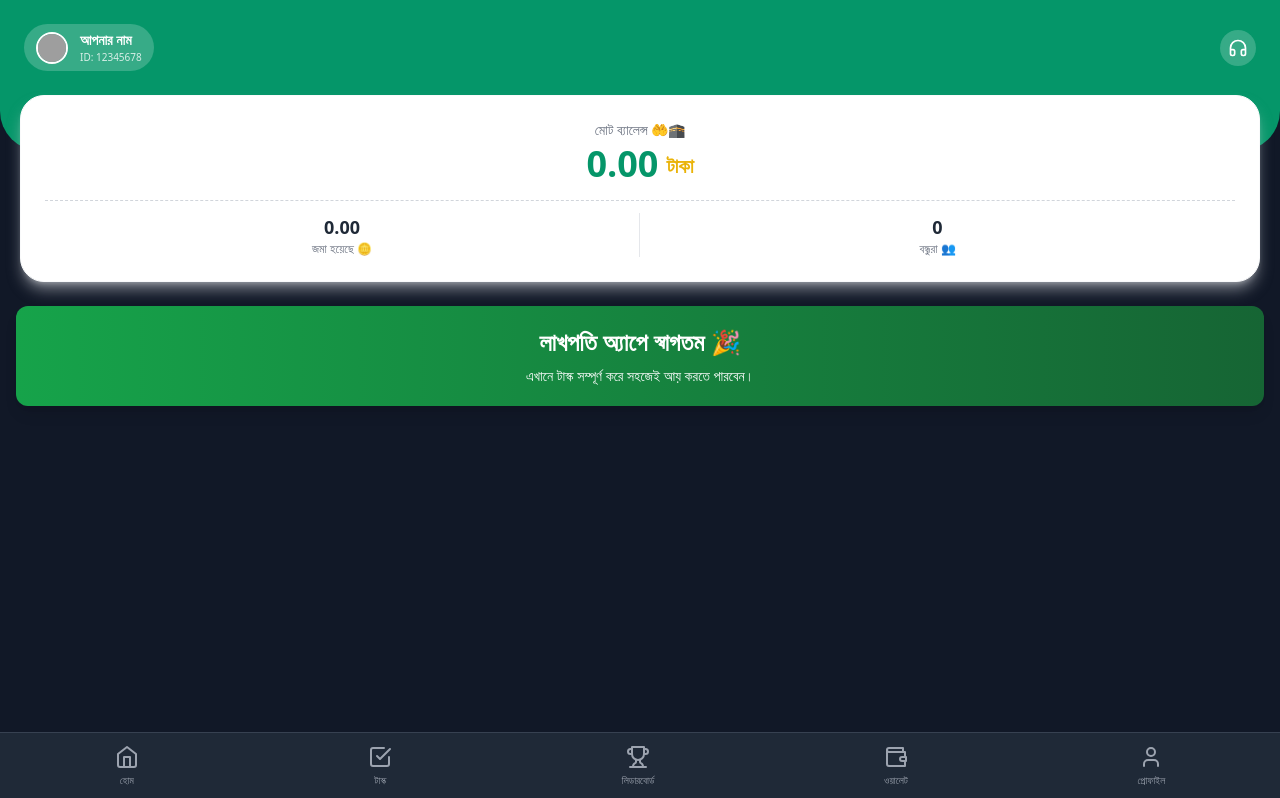
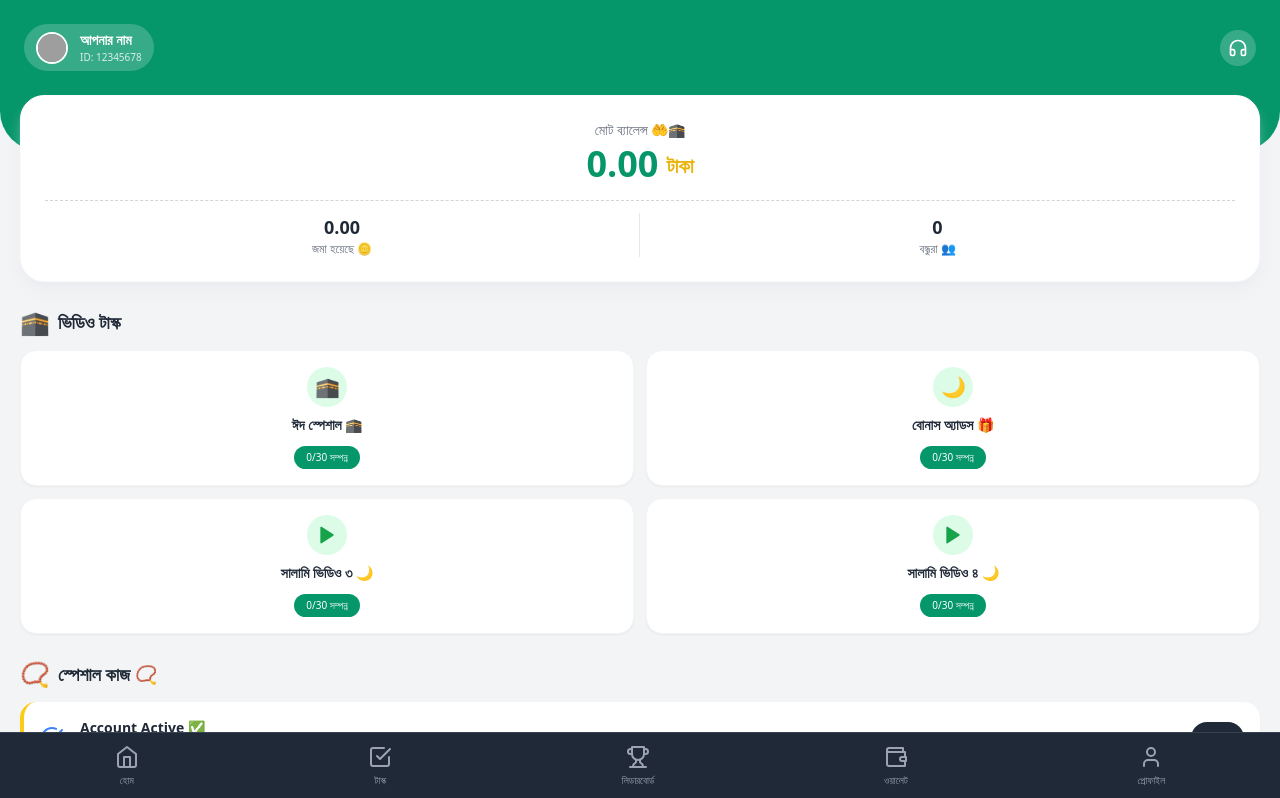
Before and after one commit to nahidx07/lakhpoti-app, a Next.js app: page / in a window 1280 px wide. Shown: the top 798 px of the page. Built offline with nearby package versions, Linux system fonts and the light colour scheme; grey boxes are pictures that could not be loaded.

Commit message:
Update page.js

```diff
--- a/app/page.js
+++ b/app/page.js
@@ -1,44 +1,87 @@
 "use client";
-import { useEffect, useState } from 'react';
+import Header from '@/components/Header';
 import BottomNav from '@/components/BottomNav';
-import Header from '@/components/Header';
-import { useStore } from '@/lib/store';
-import { motion } from 'framer-motion';
+import { Play, CheckCircle, MessageCircle, Send } from 'lucide-react';
 
 export default function Home() {
-  const { setUser } = useStore();
-  const [isTg, setIsTg] = useState(true);
+  return (
+    <div className="min-h-screen pb-24 bg-[#f3f4f6]">
+      <Header />
 
-  useEffect(() => {
-    if (typeof window !== 'undefined' && window.Telegram?.WebApp) {
-      const tg = window.Telegram.WebApp;
-      tg.expand();
-      const tgUser = tg.initDataUnsafe?.user;
-      const startParam = tg.initDataUnsafe?.start_param; // For referral
+      {/* ভিডিও টাস্ক সেকশন */}
+      <div className="px-5 mb-6">
+        <h3 className="text-lg font-bold text-gray-800 mb-3 flex items-center gap-2">
+          <span className="text-green-600 text-2xl">🕋</span> ভিডিও টাস্ক
+        </h3>
 
-      if (tgUser) {
-        fetch('/api/auth', {
-          method: 'POST',
-          body: JSON.stringify({ ...tgUser, start_param: startParam }),
-        }).then(res => res.json()).then(data => {
-          if (data.user) setUser(data.user);
-        });
-      } else {
-        setIsTg(false);
-      }
-    }
-  }, []);
+        <div className="grid grid-cols-2 gap-3">
+          {/* Card 1 */}
+          <div className="bg-white p-4 rounded-2xl shadow-sm text-center border border-gray-100">
+            <div className="w-10 h-10 bg-green-100 text-green-600 rounded-full flex items-center justify-center mx-auto mb-2">
+              <span className="text-xl">🕋</span>
+            </div>
+            <h4 className="font-bold text-gray-800 text-sm mb-2">ঈদ স্পেশাল 🕋</h4>
+            <div className="bg-[#059669] text-white text-[10px] px-3 py-1 rounded-full inline-block">0/30 সম্পন্ন</div>
+          </div>
+          {/* Card 2 */}
+          <div className="bg-white p-4 rounded-2xl shadow-sm text-center border border-gray-100">
+            <div className="w-10 h-10 bg-green-100 text-green-600 rounded-full flex items-center justify-center mx-auto mb-2">
+              <span className="text-xl">🌙</span>
+            </div>
+            <h4 className="font-bold text-gray-800 text-sm mb-2">বোনাস অ্যাডস 🎁</h4>
+            <div className="bg-[#059669] text-white text-[10px] px-3 py-1 rounded-full inline-block">0/30 সম্পন্ন</div>
+          </div>
+          {/* Card 3 */}
+          <div className="bg-white p-4 rounded-2xl shadow-sm text-center border border-gray-100">
+            <div className="w-10 h-10 bg-green-100 text-green-600 rounded-full flex items-center justify-center mx-auto mb-2">
+              <Play fill="currentColor" size={20} />
+            </div>
+            <h4 className="font-bold text-gray-800 text-sm mb-2">সালামি ভিডিও ৩ 🌙</h4>
+            <div className="bg-[#059669] text-white text-[10px] px-3 py-1 rounded-full inline-block">0/30 সম্পন্ন</div>
+          </div>
+          {/* Card 4 */}
+          <div className="bg-white p-4 rounded-2xl shadow-sm text-center border border-gray-100">
+            <div className="w-10 h-10 bg-green-100 text-green-600 rounded-full flex items-center justify-center mx-auto mb-2">
+              <Play fill="currentColor" size={20} />
+            </div>
+            <h4 className="font-bold text-gray-800 text-sm mb-2">সালামি ভিডিও ৪ 🌙</h4>
+            <div className="bg-[#059669] text-white text-[10px] px-3 py-1 rounded-full inline-block">0/30 সম্পন্ন</div>
+          </div>
+        </div>
+      </div>
 
-  if (!isTg) return <div className="flex h-screen items-center justify-center p-5 text-center"><h1 className="text-xl text-red-500 font-bold">এই অ্যাপটি শুধুমাত্র টেলিগ্রাম ব্যবহারকারীদের জন্য।</h1></div>;
+      {/* স্পেশাল কাজ সেকশন */}
+      <div className="px-5">
+        <h3 className="text-lg font-bold text-gray-800 mb-3 flex items-center gap-2">
+          <span className="text-green-600 text-2xl">📿</span> স্পেশাল কাজ 📿
+        </h3>
 
-  return (
-    <div className="min-h-screen pb-20">
-      <Header />
-      <motion.div initial={{ opacity: 0, y: 20 }} animate={{ opacity: 1, y: 0 }} className="m-4 p-5 bg-gradient-to-r from-green-600 to-green-800 rounded-xl text-center shadow-lg">
-        <h1 className="text-2xl font-bold mb-2">লাখপতি অ্যাপে স্বাগতম 🎉</h1>
-        <p className="text-sm">এখানে টাস্ক সম্পূর্ণ করে সহজেই আয় করতে পারবেন।</p>
-      </motion.div>
+        <div className="flex flex-col gap-3">
+          <TaskItem icon={<CheckCircle size={24}/>} title="Account Active ✅" reward="+10 টাকা" />
+          <TaskItem icon={<Send size={24}/>} title="Join Channel" reward="+10 টাকা" />
+          <TaskItem icon={<MessageCircle size={24}/>} title="Telegram Chat" reward="+10 টাকা" />
+        </div>
+      </div>
+
       <BottomNav />
     </div>
   );
 }
+
+// রিইউজেবল টাস্ক কার্ড কম্পোনেন্ট
+function TaskItem({ icon, title, reward }) {
+  return (
+    <div className="bg-white flex items-center justify-between p-4 rounded-2xl shadow-sm border-l-4 border-yellow-400">
+      <div className="flex items-center gap-4">
+        <div className="text-blue-500">{icon}</div>
+        <div>
+          <h4 className="font-bold text-gray-800 text-sm">{title}</h4>
+          <p className="text-green-600 font-bold text-xs mt-1">{reward}</p>
+        </div>
+      </div>
+      <button className="bg-gray-800 text-white text-xs font-bold px-5 py-2 rounded-full">
+        শুরু
+      </button>
+    </div>
+  );
+}
```
